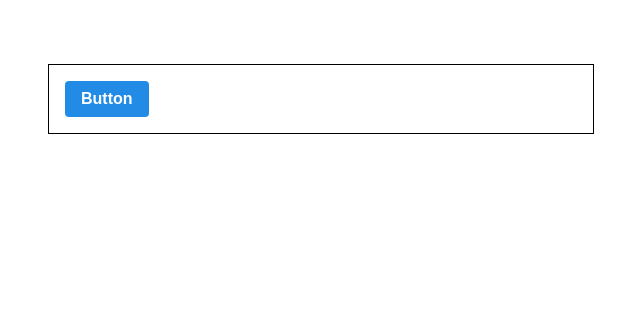
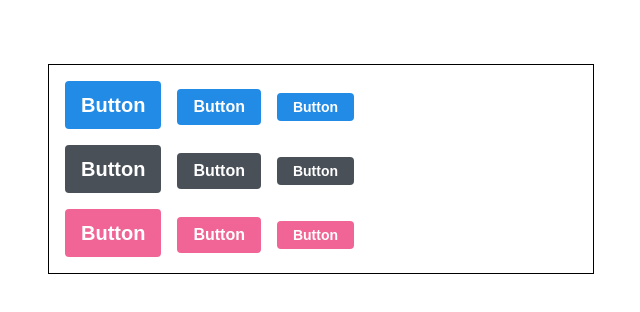
Before and after one commit to ekal901/2022-02-begin-react, a React (Create React App) app: page / in a window 1280 px wide. Shown: the top 312 px of the page, without its empty margins (319-959 px from the left). Built offline with nearby package versions, Linux system fonts and the light colour scheme.

Commit message:
button styled component with mixin, classnames

```diff
--- a/package.json
+++ b/package.json
@@ -6,6 +6,7 @@
     "@testing-library/jest-dom": "^5.16.2",
     "@testing-library/react": "^12.1.2",
     "@testing-library/user-event": "^13.5.0",
+    "classnames": "^2.3.1",
     "eslint-config-airbnb": "^19.0.4",
     "eslint-config-prettier": "^8.4.0",
     "immer": "^9.0.12",
--- a/src/App.js
+++ b/src/App.js
@@ -109,7 +109,19 @@ function App() {
     // </UserDispatch.Provider>
     <div className="App">
       <div className="buttons">
+        <Button size="large">Button</Button>
         <Button>Button</Button>
+        <Button size="small">Button</Button>
+      </div>
+      <div className="buttons">
+        <Button color="gray" size="large">Button</Button>
+        <Button color="gray">Button</Button>
+        <Button color="gray" size="small">Button</Button>
+      </div>
+      <div className="buttons">
+        <Button color="pink" size="large">Button</Button>
+        <Button color="pink">Button</Button>
+        <Button color="pink" size="small">Button</Button>
       </div>
     </div>
   );
--- a/src/App.scss
+++ b/src/App.scss
@@ -4,4 +4,7 @@
   margin-top: 4rem;
   border: 1px solid #000;
   padding: 1rem;
+  .buttons + .buttons {
+    margin-top: 1rem;
+  }
 }
--- a/src/components/Button.js
+++ b/src/components/Button.js
@@ -1,10 +1,16 @@
 import React from 'react'
+import classNames from 'classnames'
 import './Button.scss'
 
-const Button = ({children, size}) => {
+const Button = ({children, size, color}) => {
   return (
-    <button className={['Button', size].join(' ')}>{children}</button>
+    <button className={classNames('Button', size, color)}>{children}</button>
   )
 }
 
+Button.defaultProps = {
+    size: 'medium',
+    color: 'blue'
+}
+
 export default Button
--- a/src/components/Button.scss
+++ b/src/components/Button.scss
@@ -1,4 +1,16 @@
 $blue: #228be6;
+$gray: #495057;
+$pink: #f06595;
+
+@mixin button-color($color) {
+  background: $color;
+  &:hover {
+    background: lighten($color, 10%);
+  }
+  &:active {
+    background: darken($color, 10%);
+  }
+}
 
 .Button {
   display: inline-flex;
@@ -10,16 +22,37 @@ $blue: #228be6;
   border-radius: 4px;
   cursor: pointer;
 
-  height: 2.25rem;
   padding-left: 1rem;
   padding-right: 1rem;
-  font-size: 1rem;
 
-  background: $blue;
-  &:hover {
-    background: lighten($blue, 10%);
+  &.large {
+    height: 3rem;
+    font-size: 1.25rem;
   }
-  &:active {
-    background: darken($blue, 10%);
+
+  &.medium {
+    height: 2.25rem;
+    font-size: 1rem;
+  }
+
+  &.small {
+    height: 1.75rem;
+    font-size: 0.875rem;
+  }
+
+  &.blue {
+    @include button-color($blue);
+  }
+
+  &.gray {
+    @include button-color($gray);
+  }
+
+  &.pink {
+    @include button-color($pink);
+  }
+
+  & + & {
+    margin-left: 1rem;
   }
 }
```
Also changed, not shown: 1 other file (tests, documents, lock files or other folders).
